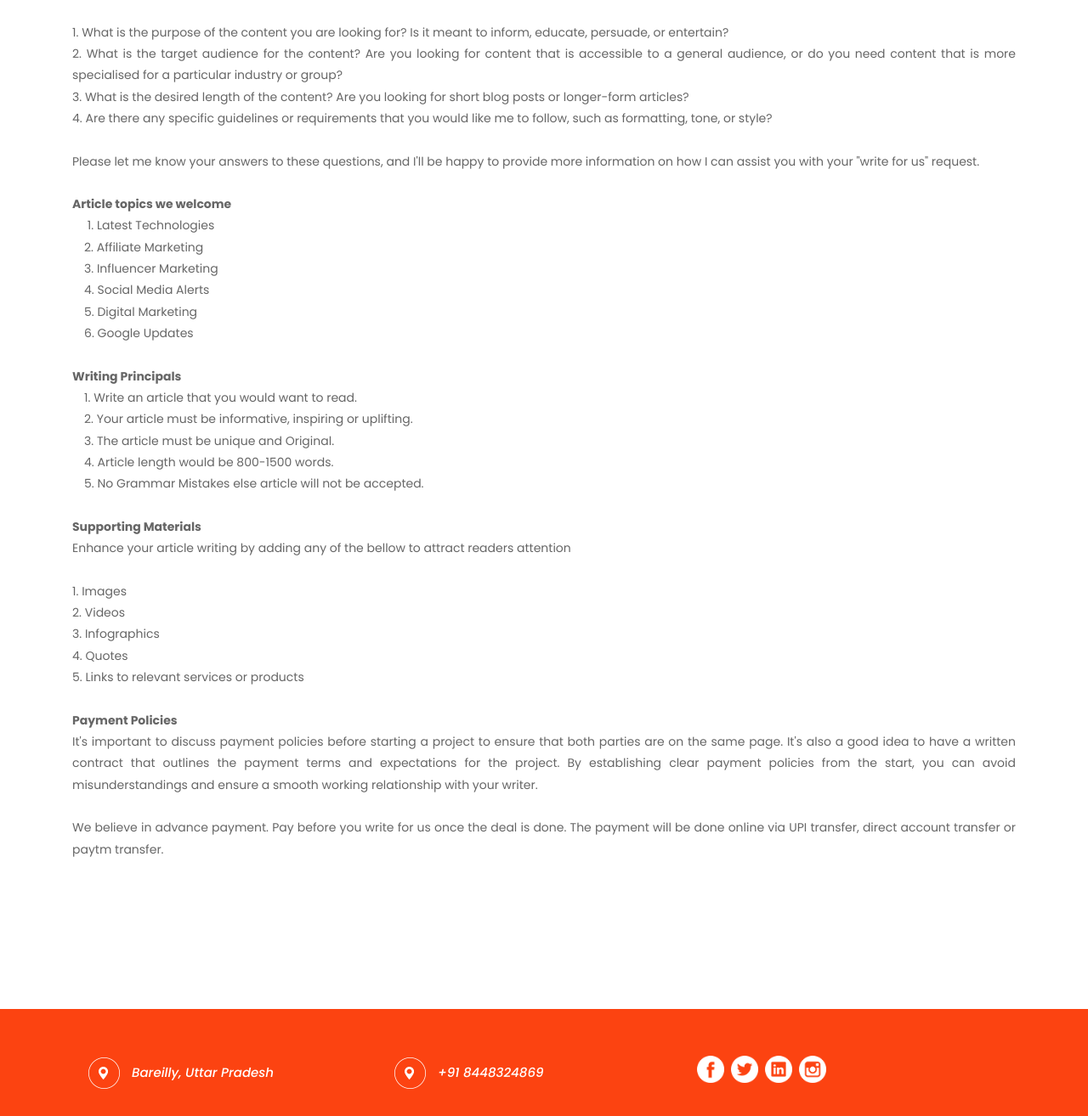
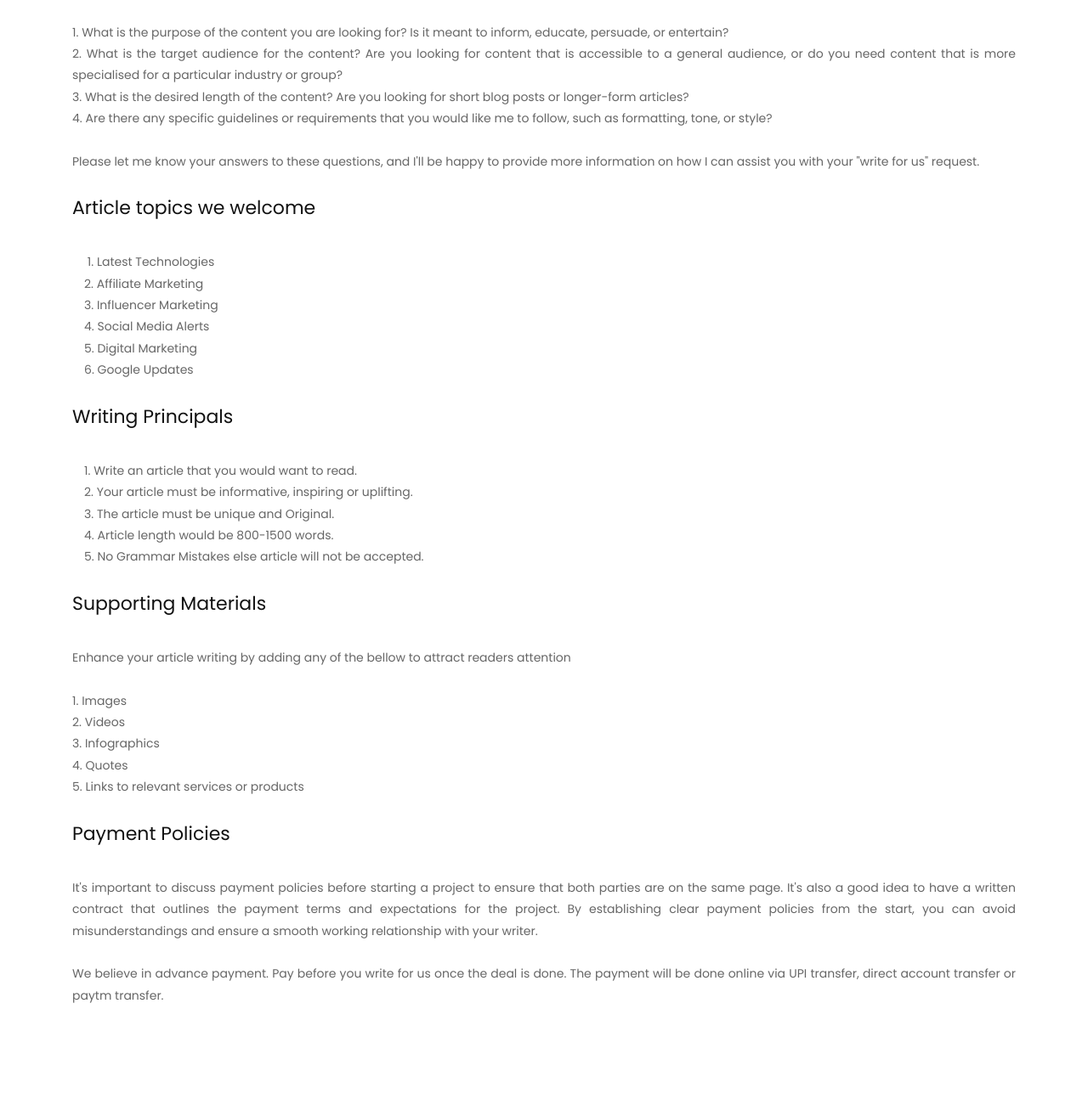
Before and after one commit to numaan7/aff, a Django app: template templates/write.html in a window 1280 px wide. Shown: the part 804-2118 px from the top of the page at 85% size. Run offline with Django 3.2, Linux system fonts and the light colour scheme; the template is opened without the code that fills it, so the values that code supplies are empty; some libraries are stand-ins or nearby versions.

Commit message:
changed span to h2 tag in write page

```diff
--- a/templates/write.html
+++ b/templates/write.html
@@ -21,7 +21,7 @@
                     4. Are there any specific guidelines or requirements that you would like me to follow, such as formatting, tone, or style?
                     <br><br>
                     Please let me know your answers to these questions, and I'll be happy to provide more information on how I can assist you with your "write for us" request.<br><br>
-                    <span style="font-weight:700">Article topics we welcome</span><br>
+                    <h2> Article topics we welcome</h2><br>
                     &emsp;   1. Latest Technologies<br>
                     &emsp;2. Affiliate Marketing<br>
                     &emsp;3. Influencer Marketing<br>
@@ -29,14 +29,14 @@
                     &emsp;5. Digital Marketing<br>
                     &emsp;6. Google Updates
                     <br><br>
-                    <span style="font-weight:700"> Writing Principals</span><br>
+                    <h2> Writing Principals</h2><br>
                     &emsp;1. Write an article that you would want to read.<br>
                     &emsp;2. Your article must be informative, inspiring or uplifting.<br>
                     &emsp;3. The article must be unique and Original.<br>
                     &emsp;4. Article length would be 800-1500 words.<br>
                     &emsp;5. No Grammar Mistakes else article will not be accepted.<br>
                     <br>
-                    <span style="font-weight:700">Supporting Materials</span>
+                    <h2>Supporting Materials</h2>
 
                     <br>
                     Enhance your article writing by adding any of the bellow to attract readers attention
@@ -47,7 +47,7 @@
                     4. Quotes<br>
                     5. Links to relevant services or products
                     <br><br>
-                    <span style="font-weight:700">Payment Policies</span>
+                    <h2>Payment Policies</h2>
                     <br>
 
                     It's important to discuss payment policies before starting a project to ensure that both parties are on the same page. It's also a good idea to have a written contract that outlines the payment terms and expectations for the project. By establishing clear payment policies from the start, you can avoid misunderstandings and ensure a smooth working relationship with your writer.
```
